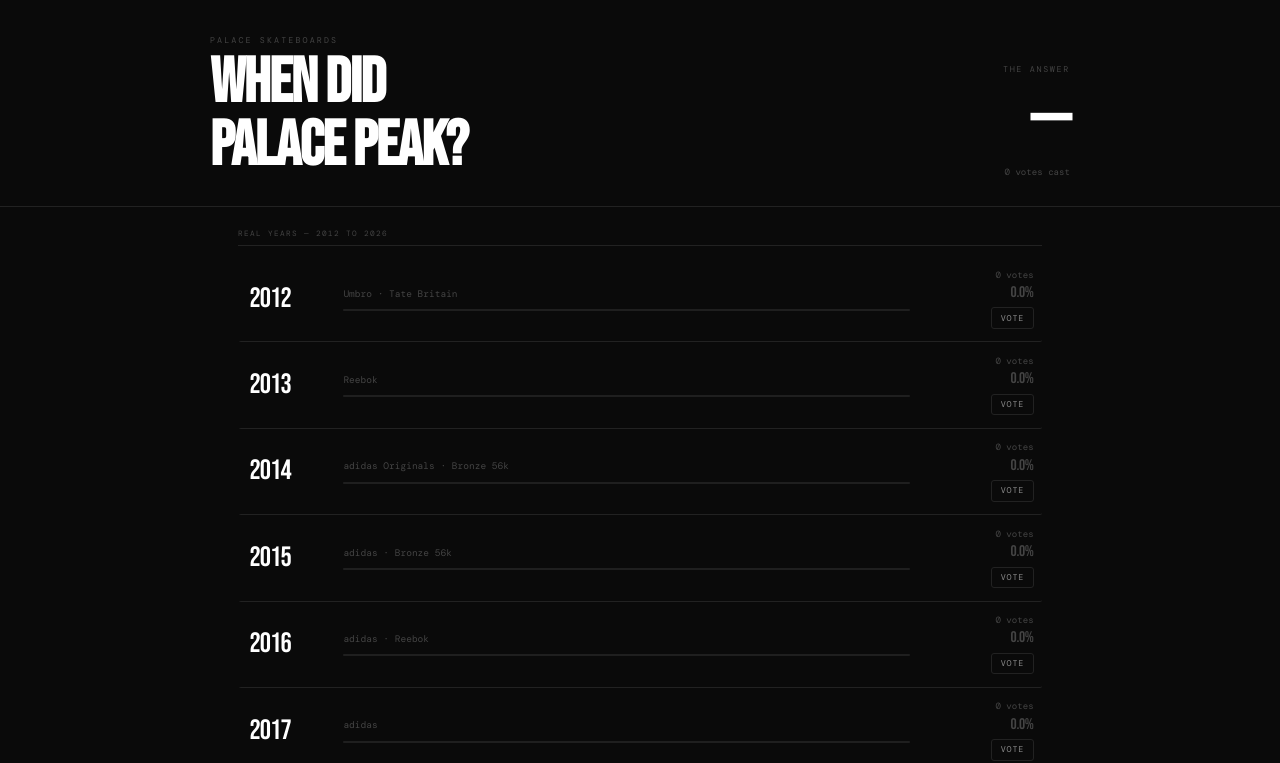
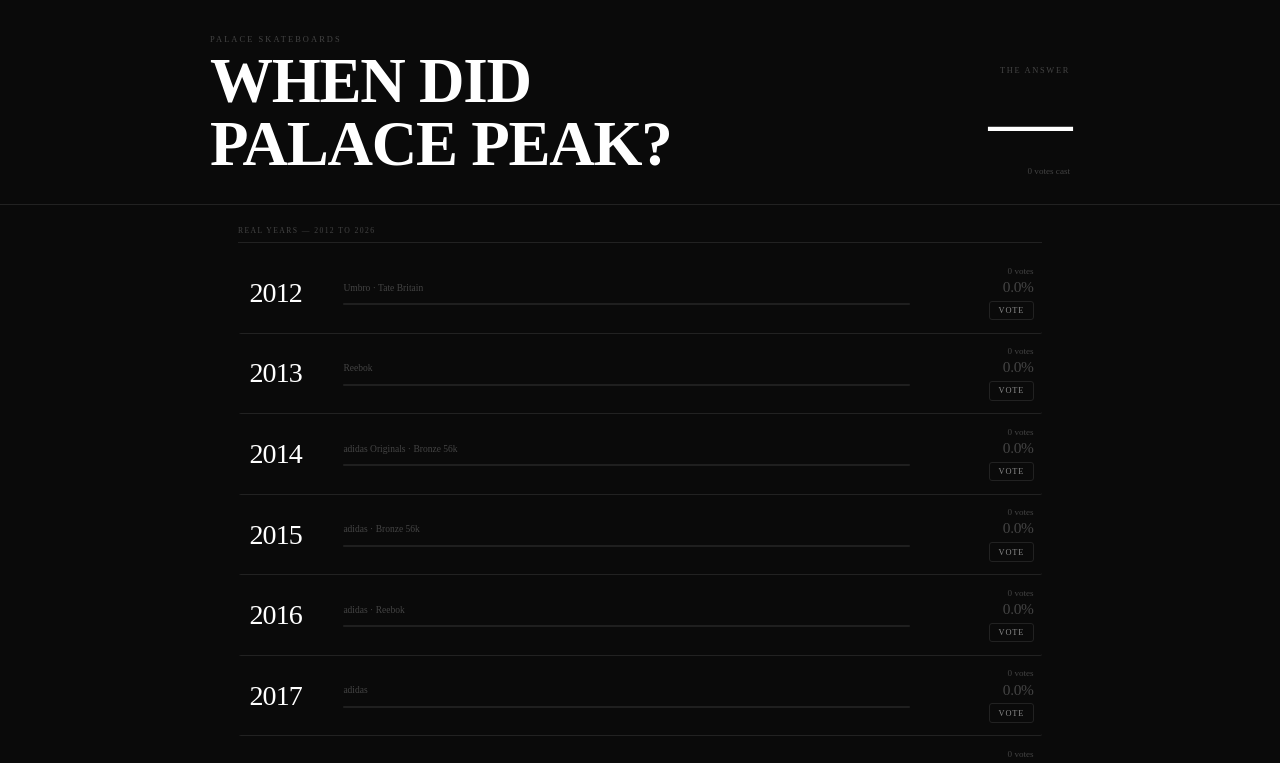
Before and after one commit to thisjames/palace-peak, a Next.js app: page / in a window 1280 px wide. Shown: the top 763 px of the page. Built offline with nearby package versions, Linux system fonts and the light colour scheme; no server answers; the database is empty.

Commit message:
Update layout.tsx

```diff
--- a/app/layout.tsx
+++ b/app/layout.tsx
@@ -1,18 +1,5 @@
 import type { Metadata } from 'next'
-import { Bebas_Neue, DM_Mono } from 'next/font/google'
 import './globals.css'
-
-const bebas = Bebas_Neue({
-  weight: '400',
-  subsets: ['latin'],
-  variable: '--font-bebas',
-})
-
-const mono = DM_Mono({
-  weight: ['400', '500'],
-  subsets: ['latin'],
-  variable: '--font-mono',
-})
 
 export const metadata: Metadata = {
   title: 'When did Palace peak?',
@@ -25,7 +12,7 @@
 
 export default function RootLayout({ children }: { children: React.ReactNode }) {
   return (
-    <html lang="en" className={`${bebas.variable} ${mono.variable}`}>
+    <html lang="en">
       <body>{children}</body>
     </html>
   )
```
